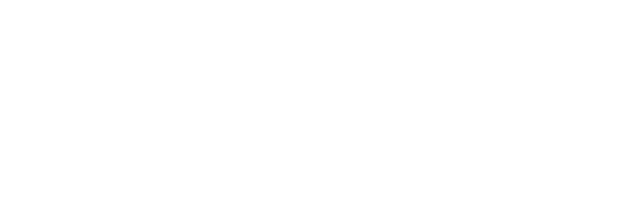
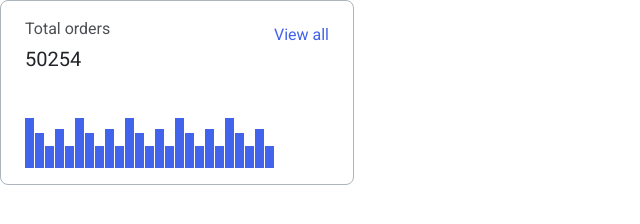
Before and after one commit to js-tasks-ru/htmlcss-20210916_jurhen, a website: page 04-lection2/01-histogram/index.html in a window 1280 px wide. Shown: the whole page, without its empty margins (0-640 px from the left). Drawn offline with Linux system fonts and the light colour scheme.

Commit message:
solve dz04 lection2 histogram

```diff
--- a/04-lection2/01-histogram/histogram.css
+++ b/04-lection2/01-histogram/histogram.css
@@ -0,0 +1,51 @@
+.histogram {
+  width: 354px;
+  height: 185px;
+  background: var(--white, #ffffff);
+  border: 1px solid var(--grey3, #acb5bd);
+  box-sizing: border-box;
+  border-radius: 8px;
+  font-family: Inter;
+  font-style: normal;
+  font-weight: normal;
+  font-size: 16px;
+  line-height: 24px;
+  color: var(--black, #212429);
+  padding: 16px 24px;
+  display: flex;
+  flex-direction: column;
+  justify-content: flex-start;
+}
+
+.histogram__header {
+  display: flex;
+  justify-content: space-between;
+}
+
+.histogram__header-total {
+  opacity: 0.8;
+}
+
+.histogram__header-view-all {
+  text-align: right;
+  color: var(---blue-2, #4263eb);
+  cursor: pointer;
+  margin-top: 6px;
+}
+
+.histogram__counter {
+  font-size: 20px;
+}
+
+.histogram__infographic {
+  display: flex;
+  justify-content: flex-start;
+  align-items: flex-end;
+  margin-top: auto;
+}
+
+.histogram__column {
+  background-color: var(--blue-2, #4263eb);
+  width: 9px;
+  margin-right: 1px;
+}
--- a/04-lection2/01-histogram/index.html
+++ b/04-lection2/01-histogram/index.html
@@ -1,11 +1,44 @@
 <!DOCTYPE html>
 <!-- Страница с гистограммой -->
 <html lang="ru">
-    <head>
-        <link rel="stylesheet" href="../../assets/css/main.css">
-        <link rel="stylesheet" href="./histogram.css">
-    </head>
-    <body>
-
-    </body>
+  <head>
+    <link rel="stylesheet" href="../../assets/css/main.css" />
+    <link rel="stylesheet" href="./histogram.css" />
+  </head>
+  <body>
+    <div class="histogram">
+      <div class="histogram__header">
+        <div class="histogram__header-total">Total orders</div>
+        <div class="histogram__header-view-all">View all</div>
+      </div>
+      <div class="histogram__counter">50254</div>
+      <div class="histogram__infographic">
+        <div class="histogram__column" style="height: 50px"></div>
+        <div class="histogram__column" style="height: 35px"></div>
+        <div class="histogram__column" style="height: 22px"></div>
+        <div class="histogram__column" style="height: 39px"></div>
+        <div class="histogram__column" style="height: 22px"></div>
+        <div class="histogram__column" style="height: 50px"></div>
+        <div class="histogram__column" style="height: 35px"></div>
+        <div class="histogram__column" style="height: 22px"></div>
+        <div class="histogram__column" style="height: 39px"></div>
+        <div class="histogram__column" style="height: 22px"></div>
+        <div class="histogram__column" style="height: 50px"></div>
+        <div class="histogram__column" style="height: 35px"></div>
+        <div class="histogram__column" style="height: 22px"></div>
+        <div class="histogram__column" style="height: 39px"></div>
+        <div class="histogram__column" style="height: 22px"></div>
+        <div class="histogram__column" style="height: 50px"></div>
+        <div class="histogram__column" style="height: 35px"></div>
+        <div class="histogram__column" style="height: 22px"></div>
+        <div class="histogram__column" style="height: 39px"></div>
+        <div class="histogram__column" style="height: 22px"></div>
+        <div class="histogram__column" style="height: 50px"></div>
+        <div class="histogram__column" style="height: 35px"></div>
+        <div class="histogram__column" style="height: 22px"></div>
+        <div class="histogram__column" style="height: 39px"></div>
+        <div class="histogram__column" style="height: 22px"></div>
+      </div>
+    </div>
+  </body>
 </html>
--- a/assets/css/main.css
+++ b/assets/css/main.css
@@ -7,6 +7,7 @@
   --pink: #f784ad;
   --purple: #7048e8;
   --blue: #374fc7;
+  --blue-2: #4263eb;
   --red: #f03d3e;
   --grey-1: #f8f9fa;
   --grey-2: #dde2e5;
```
